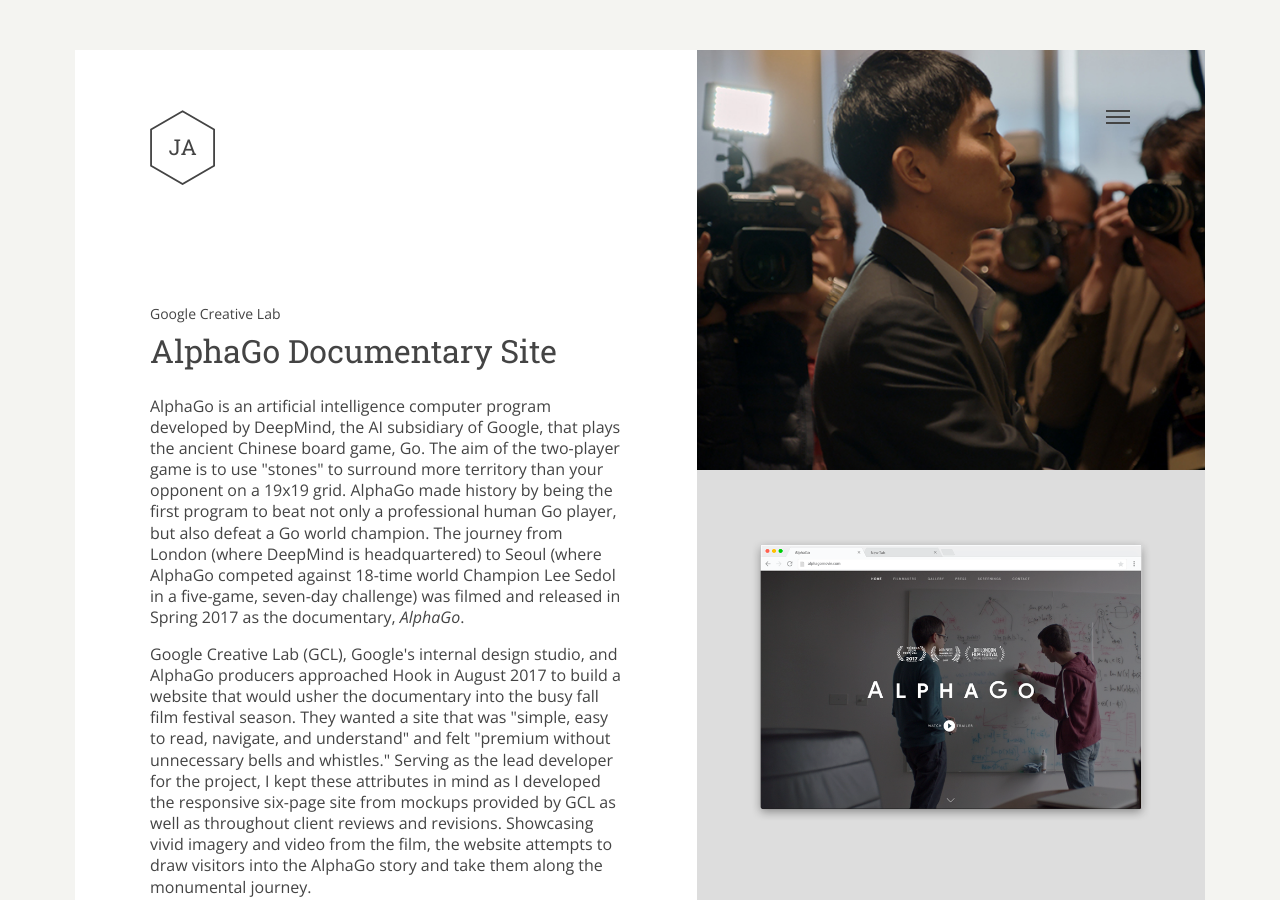
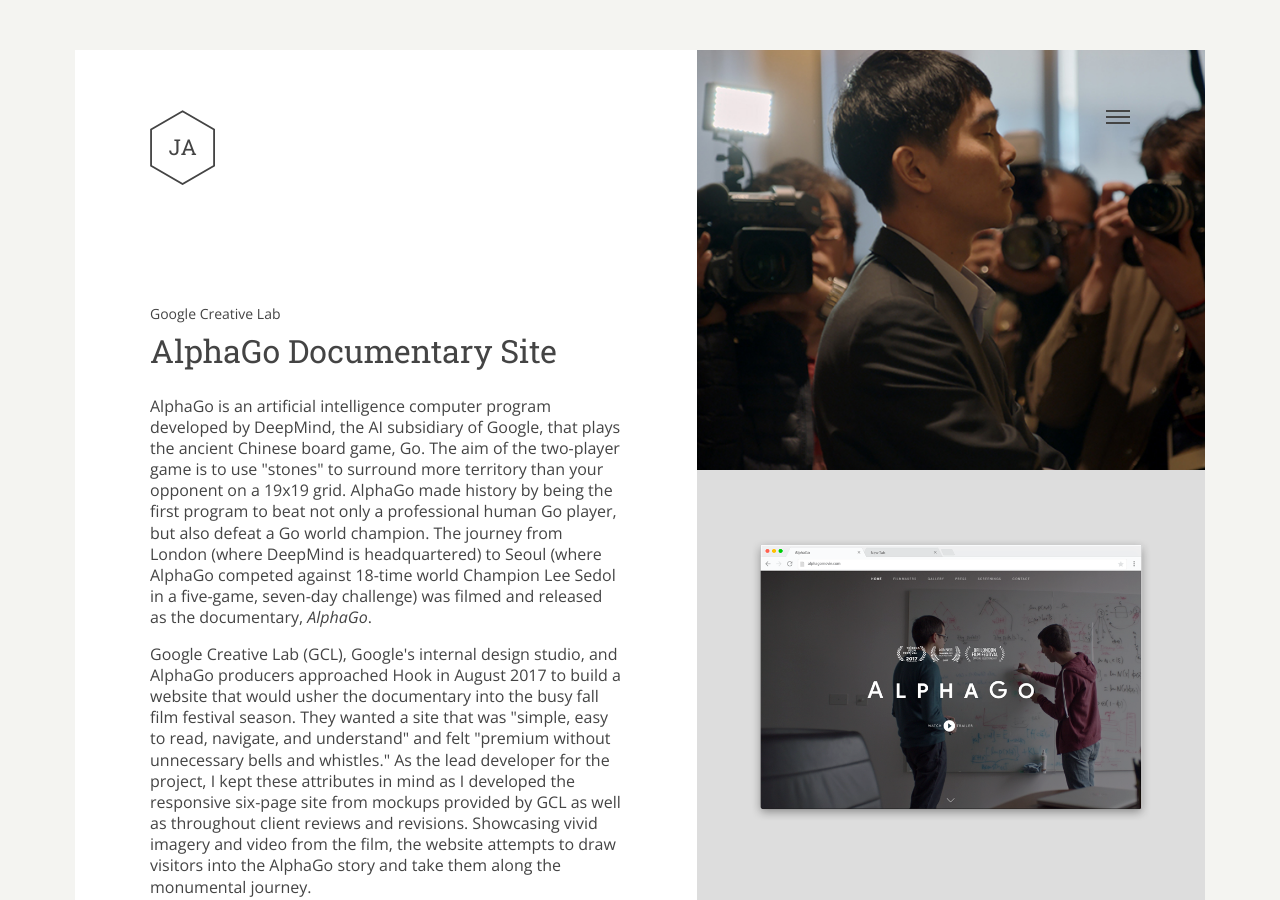
Before and after one commit to jessicaosei/jessicaosei.com, a Jekyll site: the page built from work/alphago/index.html, in a window 1280 px wide and 900 px high. Built offline with Jekyll 4.4.1, drawn with Linux system fonts in a browser that asks for light colours; Markdown is read by kramdown in place of the engine named in the settings; comment, search, counter and statistics services are not loaded; some of the changed text lies outside the part shown.

Commit message:
Revise AlphaGo write-up

```diff
--- a/work/alphago/index.html
+++ b/work/alphago/index.html
@@ -7,9 +7,9 @@
 					<div class="project-info">
 						<p class="project-eyebrow">Google Creative Lab</p>
 						<h1 class="project-title">AlphaGo Documentary Site</h1>
-						<p class="project-paragraph">AlphaGo is an artificial intelligence computer program developed by DeepMind, the AI subsidiary of Google, that plays the ancient Chinese board game, Go. The aim of the two-player game is to use "stones" to surround more territory than your opponent on a 19x19 grid. AlphaGo made history by being the first program to beat not only a professional human Go player, but also defeat a Go world champion. The journey from London (where DeepMind is headquartered) to Seoul (where AlphaGo competed against 18-time world Champion Lee Sedol in a five-game, seven-day challenge) was filmed and released in Spring 2017 as the documentary, <span class="film-name">AlphaGo</span>.</p>
-						<p class="project-paragraph">Google Creative Lab (GCL), Google's internal design studio, and AlphaGo producers approached Hook in August 2017 to build a website that would usher the documentary into the busy fall film festival season. They wanted a site that was "simple, easy to read, navigate, and understand" and felt "premium without unnecessary bells and whistles." Serving as the lead developer for the project, I kept these attributes in mind as I developed the responsive six-page site from mockups provided by GCL as well as throughout client reviews and revisions. Showcasing vivid imagery and video from the film, the website attempts to draw visitors into the AlphaGo story and take them along the monumental journey.</p>
-						<p class="project-paragraph">The AlphaGo site was built using the <a href="https://www.polymer-project.org/2.0/start/toolbox/set-up" class="block-text-link" target="_blank">Polymer 2 scaffold</a> and is hosted on Google App Engine. App Engine also gave us the capability of staging multiple versions of the site for client review as development went on. To give off more of a "premium" feeling, I added CSS animations to features such as the mobile navigation menu and the dropdowns seen on the mobile layout of the Filmmakers and Press pages. Common page elements, namely the navigation and footer, were built outside of Polymer for faster rendering on site load. Working closely with GCL, with direct input and approval from AlphaGo stakeholders, we launched a website that captured simplicity and gave the award-winning film an online home.</p>
+						<p class="project-paragraph">AlphaGo is an artificial intelligence computer program developed by DeepMind, the AI subsidiary of Google, that plays the ancient Chinese board game, Go. The aim of the two-player game is to use "stones" to surround more territory than your opponent on a 19x19 grid. AlphaGo made history by being the first program to beat not only a professional human Go player, but also defeat a Go world champion. The journey from London (where DeepMind is headquartered) to Seoul (where AlphaGo competed against 18-time world Champion Lee Sedol in a five-game, seven-day challenge) was filmed and released as the documentary, <span class="film-name">AlphaGo</span>.</p>
+						<p class="project-paragraph">Google Creative Lab (GCL), Google's internal design studio, and AlphaGo producers approached Hook in August 2017 to build a website that would usher the documentary into the busy fall film festival season. They wanted a site that was "simple, easy to read, navigate, and understand" and felt "premium without unnecessary bells and whistles." As the lead developer for the project, I kept these attributes in mind as I developed the responsive six-page site from mockups provided by GCL as well as throughout client reviews and revisions. Showcasing vivid imagery and video from the film, the website attempts to draw visitors into the AlphaGo story and take them along the monumental journey.</p>
+						<p class="project-paragraph">The AlphaGo site was built using <a href="https://www.polymer-project.org/2.0/start/toolbox/set-up" class="block-text-link" target="_blank">Polymer 2.0</a> and is hosted on Google App Engine. App Engine also gave us the capability of staging multiple versions of the site for client review as development went on. To give off more of a "premium" feeling, I added CSS animations to features such as the mobile navigation menu and the dropdowns seen on the mobile layout of the Filmmakers and Press pages. Common page elements, namely the navigation and footer, were built outside of Polymer for faster rendering on site load. Working closely with GCL, with direct input and approval from AlphaGo stakeholders, we launched a website that captured simplicity and gave the award-winning film an online home.</p>
 
 						<p class="project-paragraph"><span>Technologies Used</span>: HTML, CSS, JavaScript, Google Polymer, Google App Engine, TweenMax</p>
 
```
